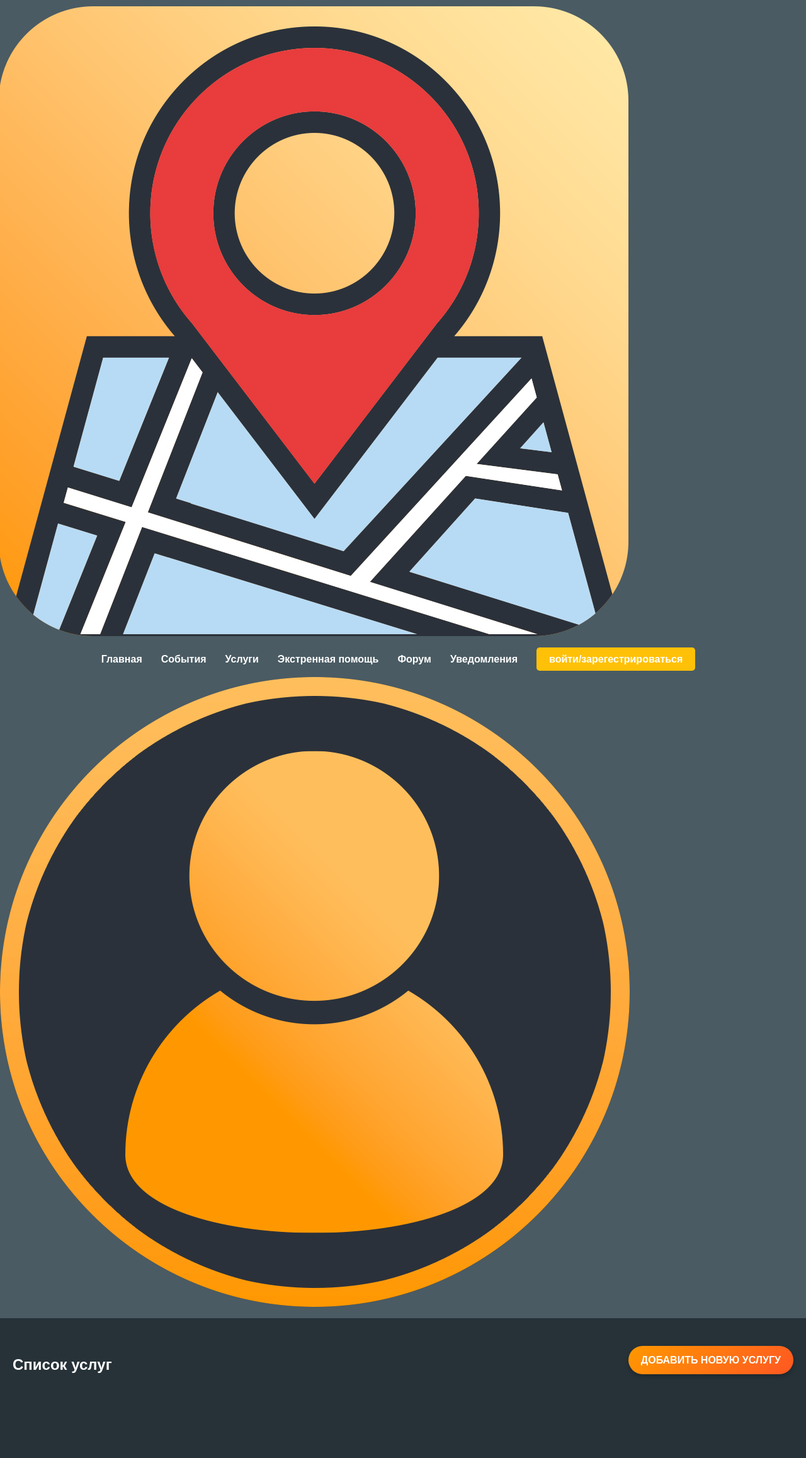
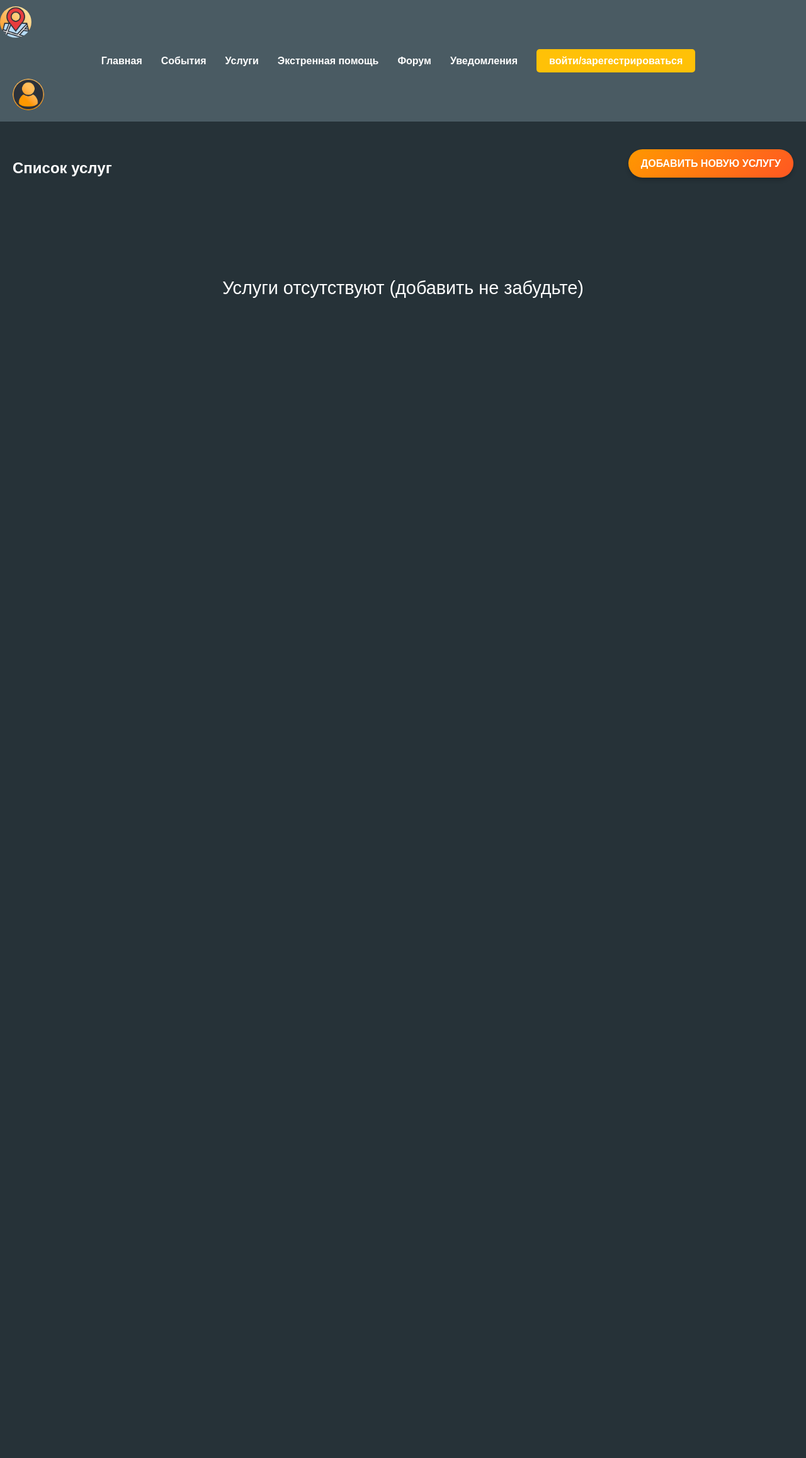
Before and after one commit to ivanchik3222/Digitalnomad, a Flask app: page /services in a window 1280 px wide. Shown: the top 2315 px of the page at 63% size. After the commit the page ends 473 px from the top, so only its background shows below. Run offline with Flask 3, Linux system fonts and the light colour scheme; data that the repository does not hold is empty.

Commit message:
usles static

```diff
--- a/static/services.css
+++ b/static/services.css
@@ -177,3 +177,16 @@ header {
     box-shadow: 0px 6px 10px rgba(0, 0, 0, 0.3);
     transform: translateY(-2px);
 }
+
+.logo {
+    width: 50px;
+    height: 50px;
+    border-radius: 50%;
+}
+
+.profile-icon{
+    width: 50px;
+    height: 50px;
+    border-radius: 50%;
+    margin-left: 20px;
+}
```
Also changed, not shown: static/img/qrcode_1.png (deleted), static/img/qrcode_2.png (deleted), static/img/qrcode_3.png (deleted), static/img/qrcode_4.png (deleted), static/img/qrcode_5.png (deleted), static/img/qrcode_6.png (deleted), static/img/serv_1.webp (deleted), static/img/serv_2.webp (deleted), static/img/serv_3.webp (deleted), static/img/serv_4.webp (deleted), static/img/serv_5.webp (deleted), static/img/serv_6.webp (deleted), static/img/serv_7.png (deleted), static/img/serv_8.png (deleted), 1 more files.
